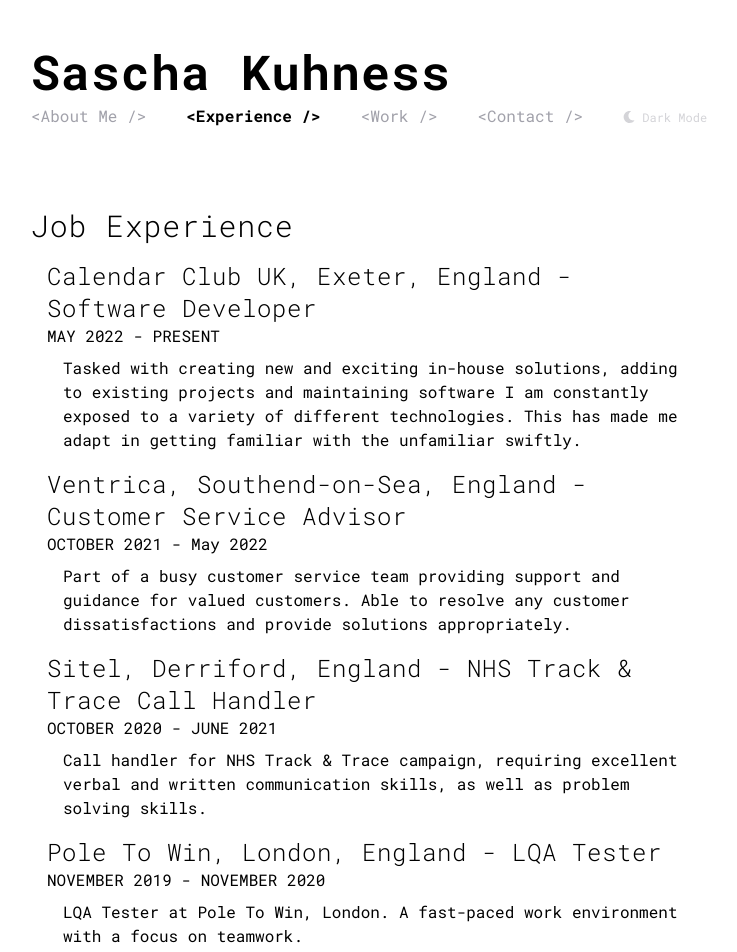
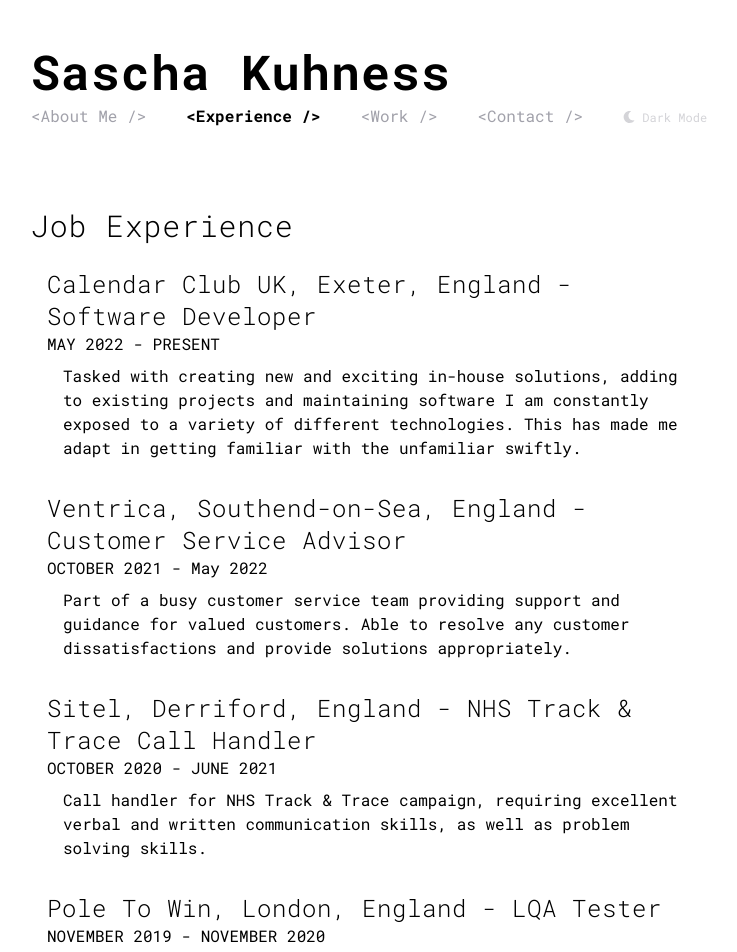
Before and after one commit to SaschaVII/portfolio, a Next.js app: page /experience in a window 1280 px wide. Shown: the top 952 px of the page, without its empty margins (113-850 px from the left). Built offline with nearby package versions, Linux system fonts and the light colour scheme.

Commit message:
Minor layout changes for experience page

```diff
--- a/pages/experience.js
+++ b/pages/experience.js
@@ -9,30 +9,30 @@
             <div className="container mt-5 sm:mt-20">
                 <div className="grid grid-cols-1 md:grid-cols-3 gap-4">
                     <div className="col-span-2">
-                        <h1 className="mb-4">Job Experience</h1>
+                        <h1 className="mb-6">Job Experience</h1>
                         <div className="ml-4">
-                            <section className="mt-2 mb-4">
+                            <section className="mt-2 mb-8">
                                 <h2>Calendar Club UK, Exeter, England - Software Developer</h2>
                                 <h3 className="mb-2">MAY 2022 - PRESENT</h3>
                                 <p className="ml-4">
                                     Tasked with creating new and exciting in-house solutions, adding to existing projects and maintaining software I am constantly exposed to a variety of different technologies. This has made me adapt in getting familiar with the unfamiliar swiftly.
                                 </p>
                             </section>
-                            <section className="mt-4 mb-4">
+                            <section className="mt-4 mb-8">
                                 <h2>Ventrica, Southend-on-Sea, England - Customer Service Advisor</h2>
                                 <h3 className="mb-2">OCTOBER 2021 - May 2022</h3>
                                 <p className="ml-4">
                                     Part of a busy customer service team providing support and guidance for valued customers. Able to resolve any customer dissatisfactions and provide solutions appropriately.
                                 </p>
                             </section>
-                            <section className="mt-4 mb-4">
+                            <section className="mt-4 mb-8">
                                 <h2>Sitel, Derriford, England - NHS Track & Trace Call Handler</h2>
                                 <h3 className="mb-2">OCTOBER 2020 - JUNE 2021</h3>
                                 <p className="ml-4">
                                     Call handler for NHS Track & Trace campaign, requiring excellent verbal and written communication skills, as well as problem solving skills.
                                 </p>
                             </section>
-                            <section className="mt-4 mb-4">
+                            <section className="mt-4 mb-8">
                                 <h2>Pole To Win, London, England - LQA Tester</h2>
                                 <h3 className="mb-2">NOVEMBER 2019 - NOVEMBER 2020</h3>
                                 <p className="ml-4">
```
